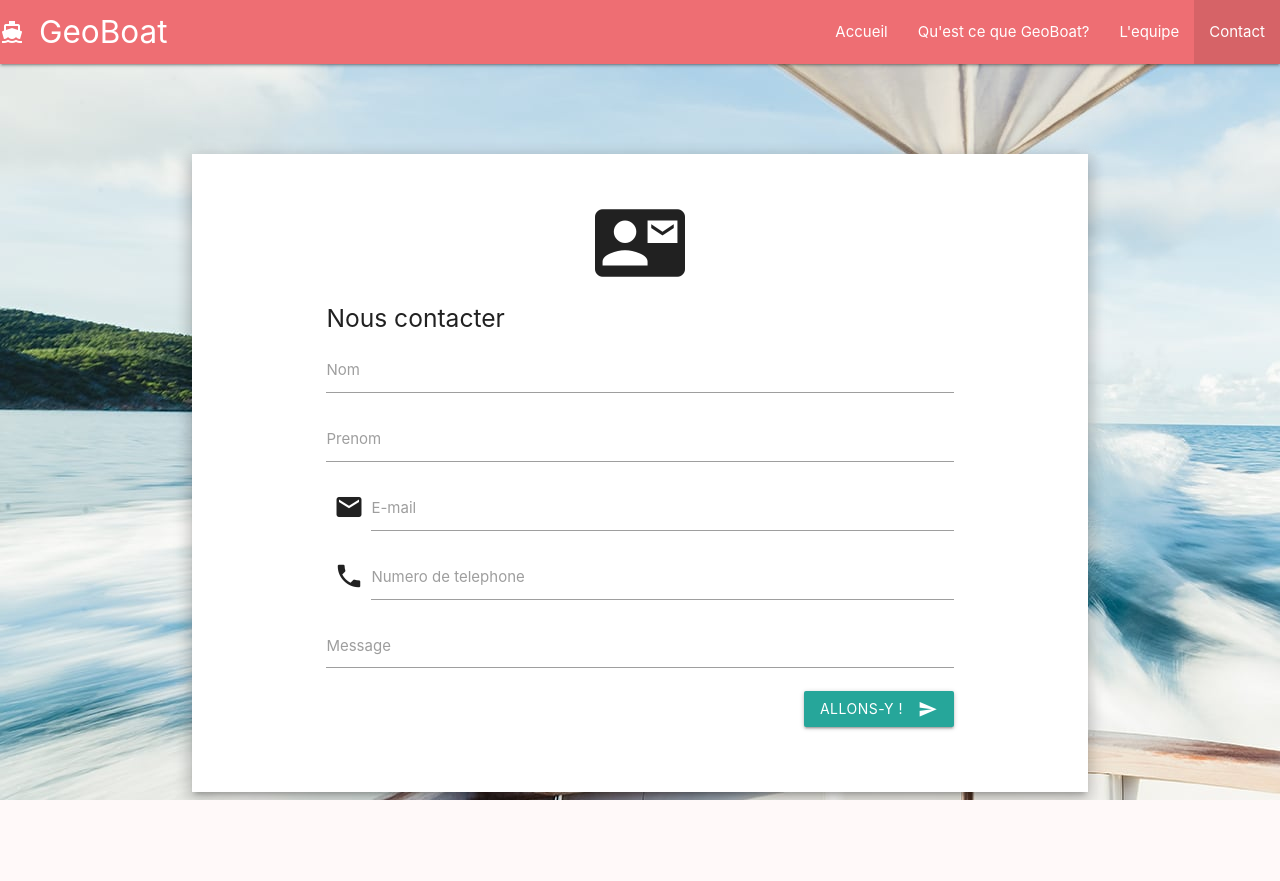
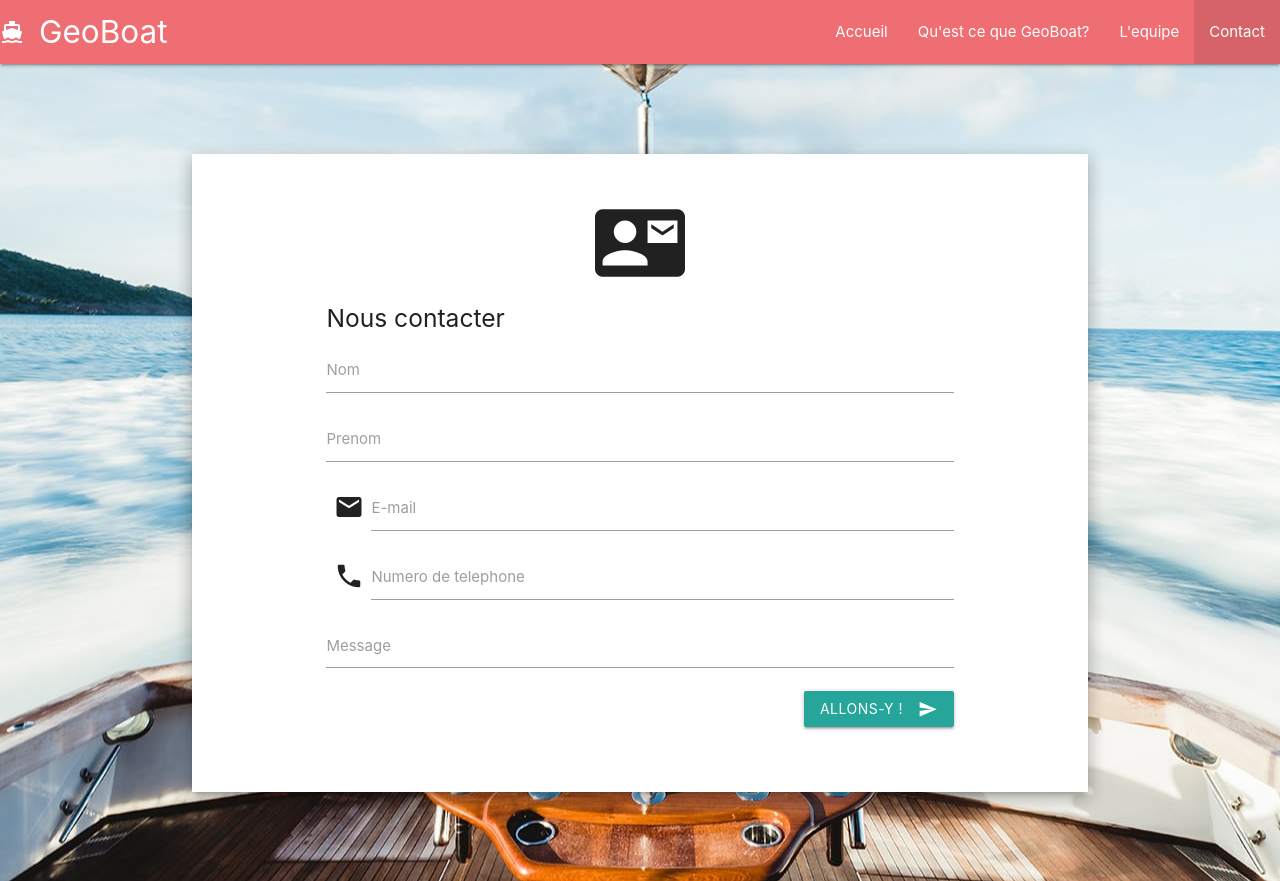
Before and after one commit to mfresi/ProjetGPS, a PHP site: page /contact.php in a window 1280 px wide. Before the commit the page ends 800 px from the top, so only its background shows below. Run offline with PHP 8.4, Linux system fonts and the light colour scheme.

Commit message:
background fix

```diff
--- a/contact.php
+++ b/contact.php
@@ -4,7 +4,7 @@
         <link type="text/css" rel="stylesheet" href="css/materialize.min.css"  media="screen,projection"/>
         <meta name="viewport" content="width=device-width, initial-scale=1.0"/>
     </head>
-    <body style="background-image: url('images/background.jpg');">
+    <body style="background-image: url('images/background.jpg');background-attachment: fixed;background-position: center center;">
         <nav>
             <div class="nav-wrapper">
                 <a href="index.php" class="brand-logo"><i class="material-icons">directions_boat</i>GeoBoat</a>
@@ -17,7 +17,7 @@
             </div>
         </nav>
         <div class="white container z-depth-3" style="min-height:50vh;">
-            <div class="container" style="margin-top : 10%; padding-top : 5%; padding-bottom : 5%;">
+            <div class="container" style="margin-top : 10%; padding-top : 5%; padding-bottom : 5%; margin-bottom : 10%;">
                 <div class="center-align">
                     <i class="large material-icons">contact_mail</i>
                 </div>
--- a/index.php
+++ b/index.php
@@ -37,7 +37,7 @@
         <link type="text/css" rel="stylesheet" href="css/materialize.min.css"  media="screen,projection"/>
         <meta name="viewport" content="width=device-width, initial-scale=1.0"/>
     </head>
-    <body style="background-image: url('images/background.jpg');">
+    <body style="background-image: url('images/background.jpg');background-attachment: fixed;background-position: center center;">
         <nav>
             <div class="nav-wrapper">
                 <a href="" class="brand-logo"><i class="material-icons">directions_boat</i>GeoBoat</a>
```
